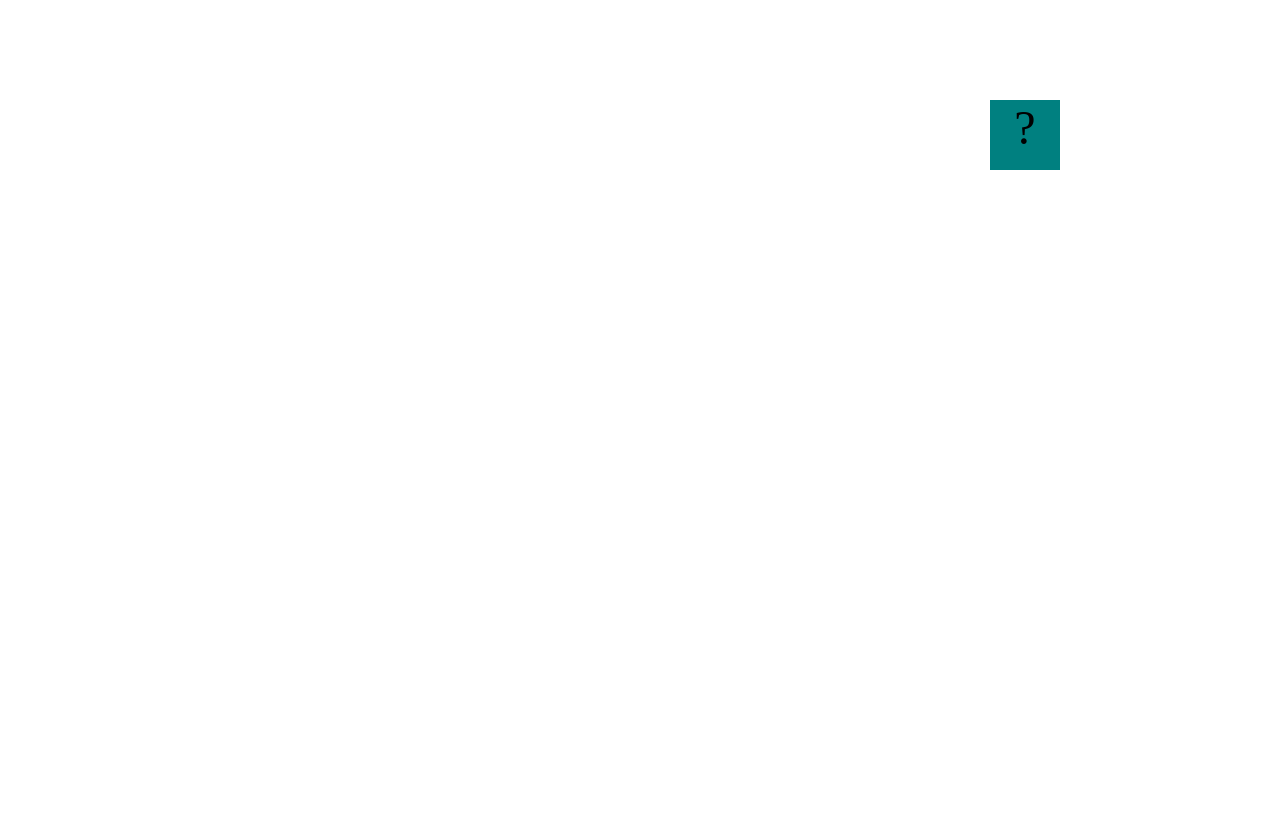
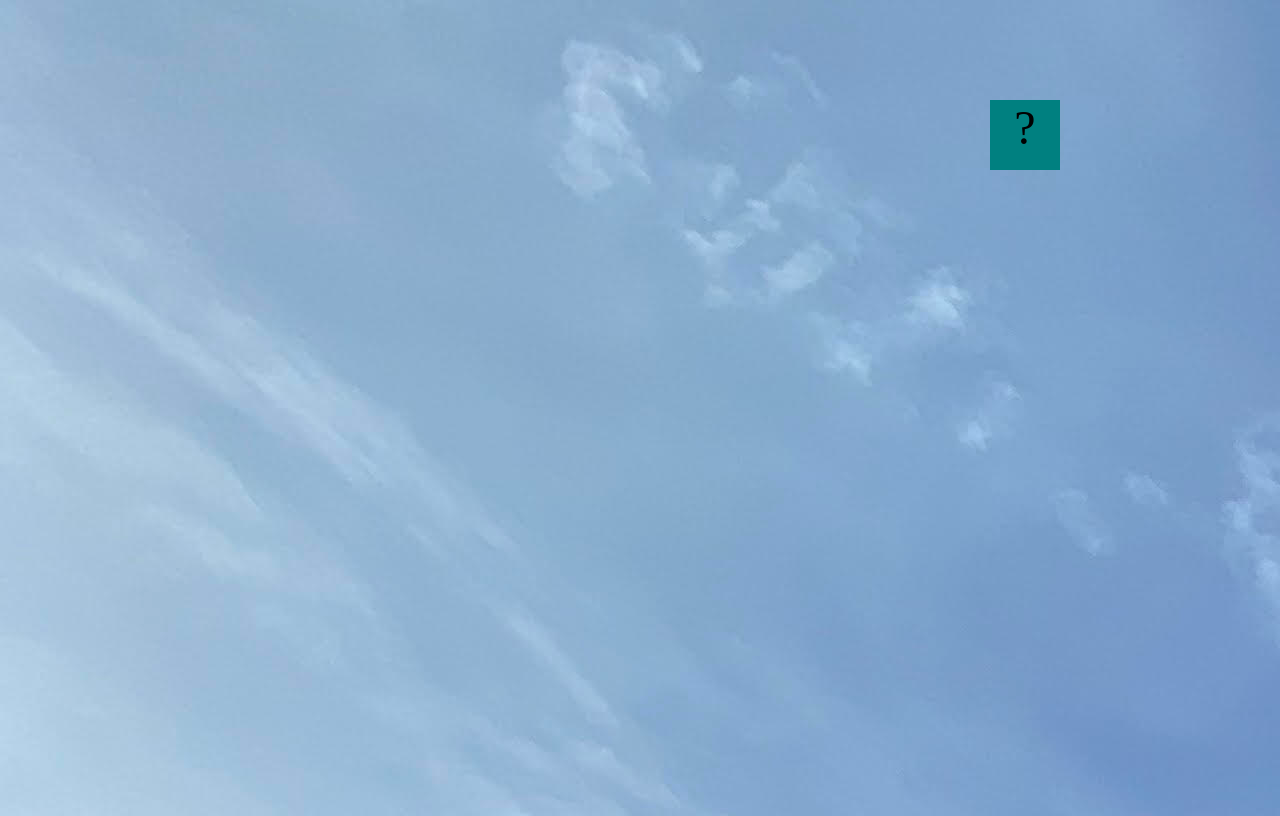
Before and after one commit to Ianlongsam/IanSam2.github.io, a plain HTML site: page projects/bouncing-box/index.html in a window 1280 px wide. Drawn offline with Linux system fonts and the light colour scheme.

Commit message:
background

```diff
--- a/projects/bouncing-box/index.html
+++ b/projects/bouncing-box/index.html
@@ -5,7 +5,7 @@
 	<title>Bouncing Box</title>
 	<script src="jquery.min.js"></script>
 	<style>
-		.box {
+				.box {
 			width: 70px;
 			height: 70px;
 			background-color: teal;
@@ -17,6 +17,7 @@
 			left: 0px;  /* <--- Change me! */
 		}
 		.board{
+			background-image: url("images/poggy.jpg") ;
 			height: 100vh;
 		}
 	</style>
```
Also changed, not shown: projects/bouncing-box/images/poggy.jpg (added).
